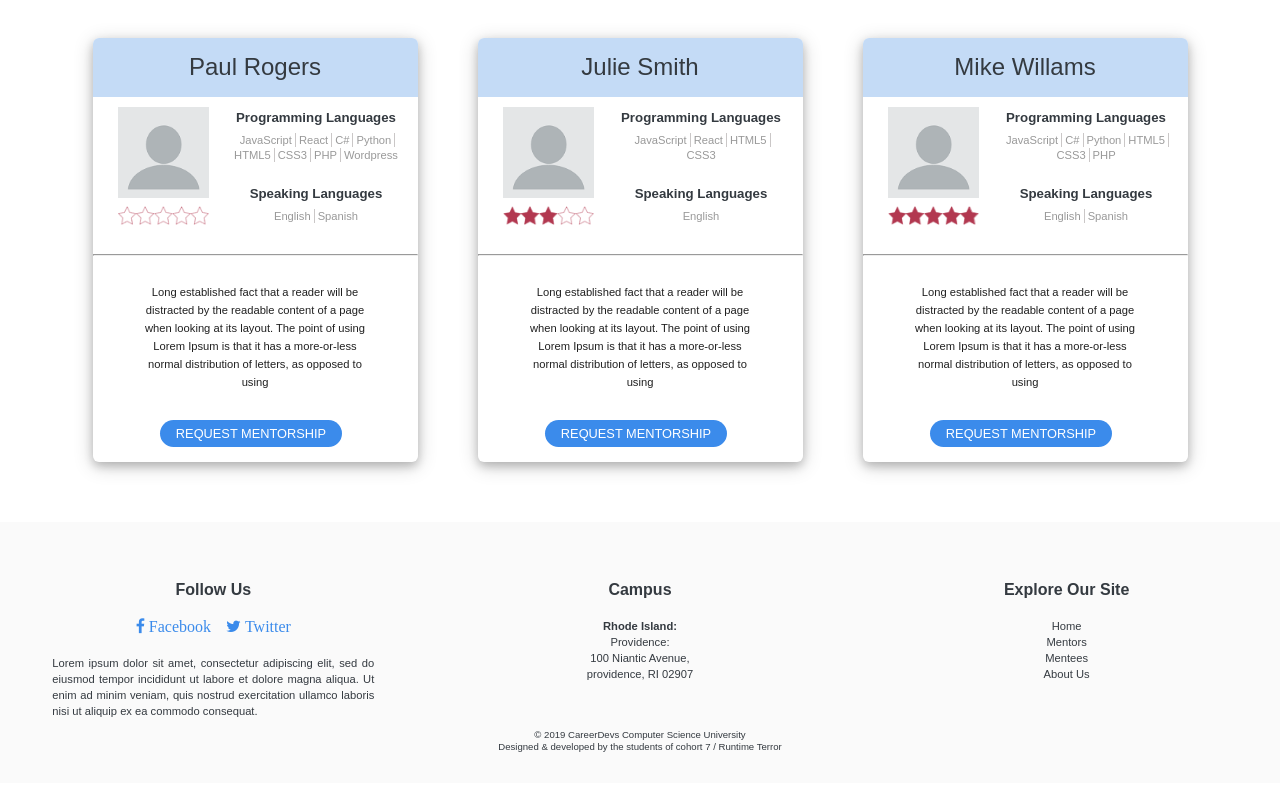
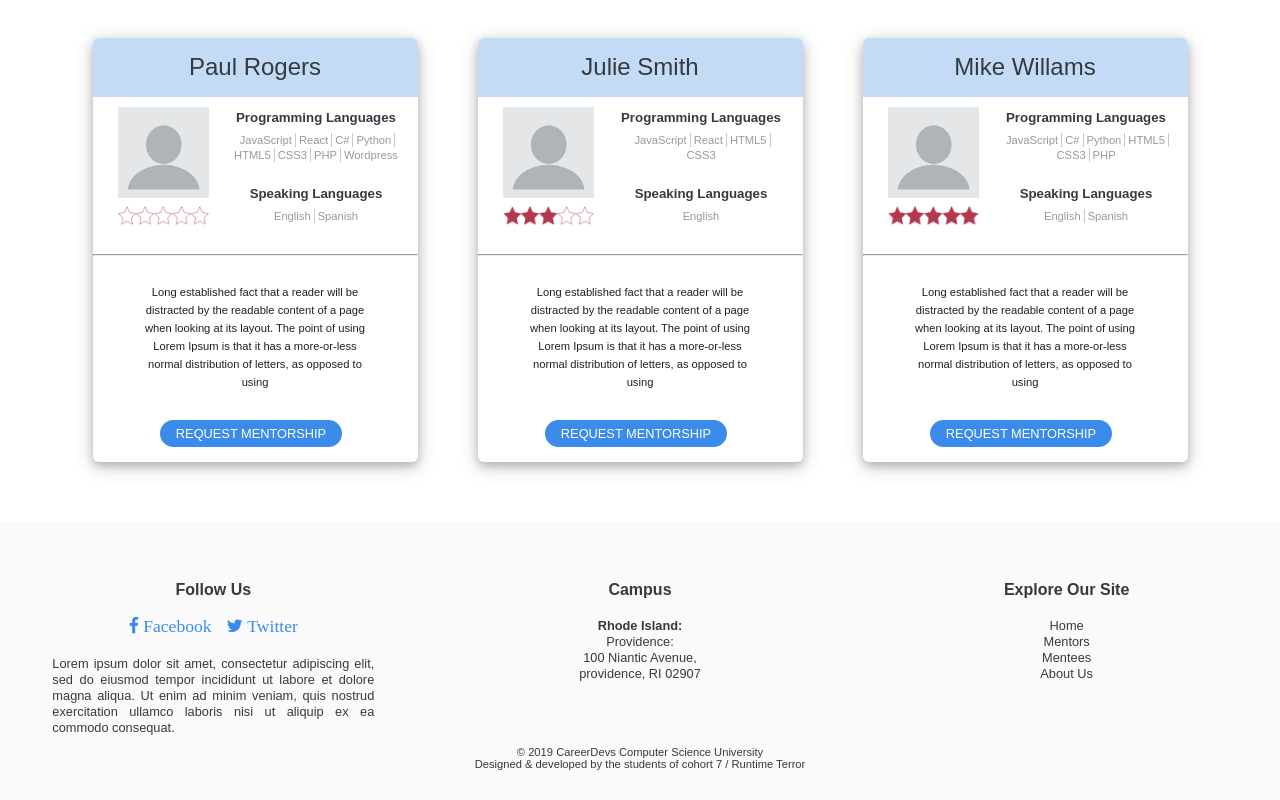
Before and after one commit to HaydenBryant/CodeMentorCenter-Group3, a React (Create React App) app in the folder client/: page / in a window 1280 px wide. Shown: the part 2523-3323 px from the top of the page. Built offline with nearby package versions, Linux system fonts and the light colour scheme; the HTML template or start-up script is replaced by a standard one.

Commit message:
Updated css styles for the profile card.

```diff
--- a/client/src/index.css
+++ b/client/src/index.css
@@ -618,7 +618,7 @@ button {
 .social-ct,
 .location-ct,
 .sitemap-ct {
-  font-size: 0.7rem;
+  font-size: 0.8rem;
   line-height: 1rem;
   text-align: center;
 }
@@ -643,7 +643,7 @@ button {
 }
 
 .social-ct ul li {
-  font-size: 1rem;
+  font-size: 1.1rem;
 }
 
 .social-ct ul li:last-child {
@@ -651,7 +651,7 @@ button {
 }
 
 .copyright {
-  font-size: 0.6rem;
+  font-size: 0.7rem;
   line-height: 12px;
 }
 
```
